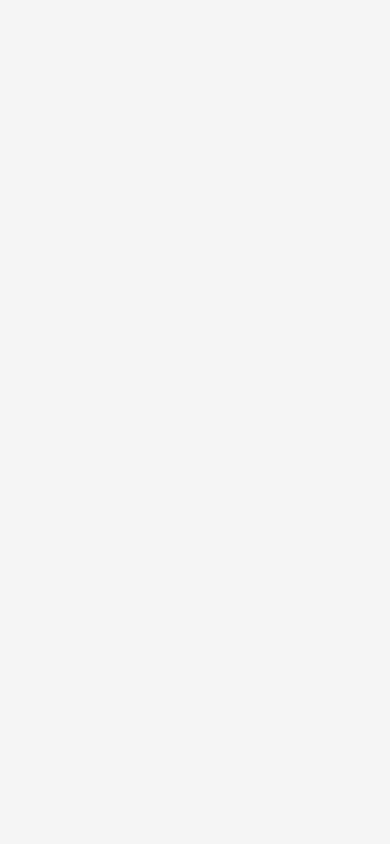
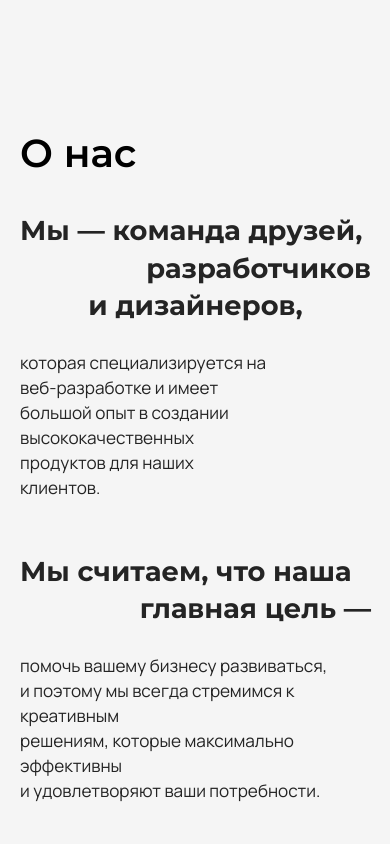
Before and after one commit to YSergo/react-codify, a React (Create React App) app: page /about in a window 390 px wide. Shown: the part 800-1644 px from the top of the page. Before the commit the page ends 844 px from the top, so only its background shows below. Built offline with nearby package versions, Linux system fonts and the light colour scheme; no server answers; a web font is replaced by a local one.

Commit message:
Add part of About to Home page

```diff
--- a/src/App.js
+++ b/src/App.js
@@ -108,7 +108,7 @@ function App() {
       />
       {isMobile ? <HeaderMobile setDrawerOpened={setDrawerState} setOrigin={setOrigin} /> : <Header />}
       <Routes>
-        <Route path='/' element={<Home setDrawerOpened={setDrawerState}  setSelectedCardData={setSelectedCardData} />} />
+        <Route path='/' element={<Home setDrawerOpened={setDrawerState}  setSelectedCardData={setSelectedCardData} isMobile={isMobile} />} />
         <Route path='/about' element={<About />} />
         <Route
           path='/services'
--- a/src/pages/About/About.jsx
+++ b/src/pages/About/About.jsx
@@ -7,7 +7,7 @@ import { useState, useRef, useEffect } from 'react';
 import Contacts from '../../components/Contacts/Contacts';
 import slideInStyles from './slideInStyles.module.scss';
 
-function About() {
+function About({isOnHome}) {
   useEffect(() => {
     window.scrollTo(0, 0);
   }, []);
@@ -48,7 +48,7 @@ function About() {
   }, []);
 
   return (
-    <div className={styles.wrapper}>
+    <div className={!isOnHome && styles.wrapper}>
       <div className={styles.description}>
         <div className={styles.container1}>
           <h2 className={styles.line1}>Мы — команда друзей,</h2>
@@ -219,10 +219,10 @@ function About() {
         </div>
       </div>
 
-      <div className={styles.contacts}>
+    {!isOnHome && <div className={styles.contacts}>
         <Contacts />
         <Request isFromAboutPage = {true} />
-      </div>
+      </div>}
     </div>
   );
 }
--- a/src/pages/Home/Home.jsx
+++ b/src/pages/Home/Home.jsx
@@ -1,7 +1,8 @@
 import styles from './Home.module.scss';
-import { useEffect } from 'react';
+import { useEffect, useRef, useState } from 'react';
+import About from '../About/About';
 
-function Home({ setDrawerOpened, setSelectedCardData }) {
+function Home({ setDrawerOpened, setSelectedCardData, isMobile }) {
   useEffect(() => {
     window.scrollTo(0, 0);
   }, []);
@@ -19,6 +20,13 @@ function Home({ setDrawerOpened, setSelectedCardData }) {
           Заказать проект
         </button>
       </div>
+
+      <div className={styles.animateRequest}>
+        <div className={styles.aboutPart}>
+          <h1> О нас</h1>
+          {isMobile && <About isOnHome={true} />}
+        </div>
+      </div>
     </main>
   );
 }
--- a/src/pages/Home/Home.module.scss
+++ b/src/pages/Home/Home.module.scss
@@ -93,6 +93,9 @@
       margin-bottom: 2rem;
     }
   }
+  .aboutPart {
+    margin-top: 50vh;
+  }
 }
 
 @media (min-width: 576px) and (max-width: 1336px) {
```
